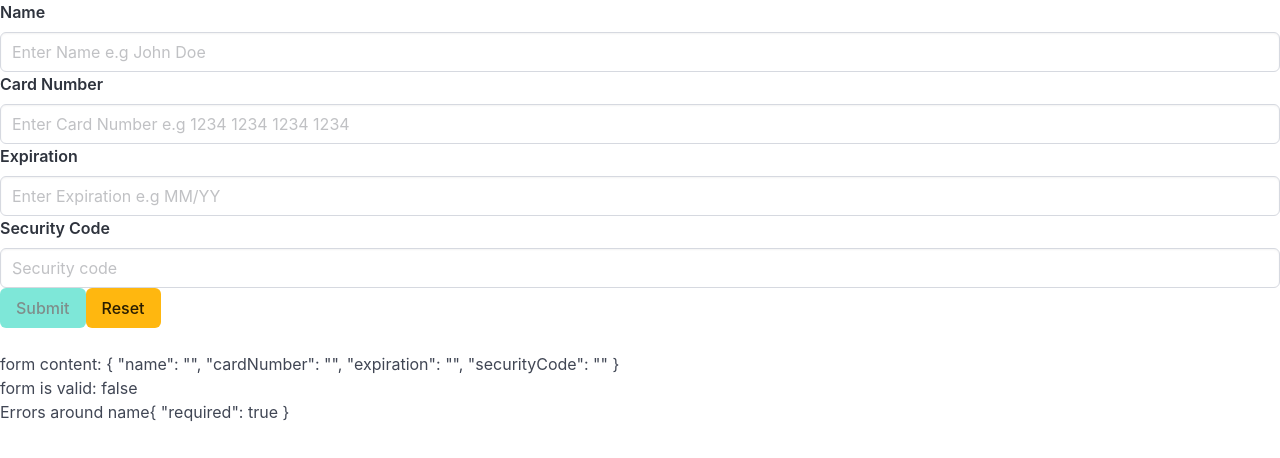
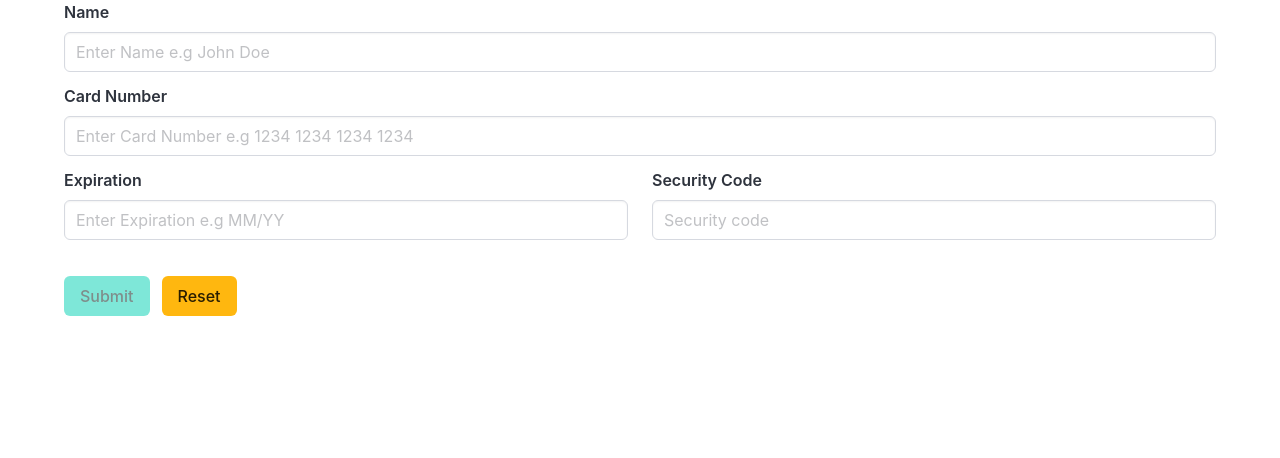
Before and after one commit to fundayluck/creditcard, an Angular app: page / in a window 1280 px wide. Shown: the top 458 px of the page. Built offline with nearby package versions, Linux system fonts and the light colour scheme.

Commit message:
a touch of styling

```diff
--- a/src/app/app.component.html
+++ b/src/app/app.component.html
@@ -1 +1,3 @@
-<app-card-form></app-card-form>
+<div class="container">
+  <app-card-form></app-card-form>
+</div>
--- a/src/app/components/card-form/card-form.component.html
+++ b/src/app/components/card-form/card-form.component.html
@@ -9,26 +9,32 @@
     [control]="cardForm.controls.cardNumber"
     placeholder="Enter Card Number e.g 1234 1234 1234 1234"
   ></app-input>
+  <div class="columns">
+    <div class="column">
       <app-input
         label="Expiration"
         [control]="cardForm.controls.expiration"
         placeholder="Enter Expiration e.g MM/YY"
       ></app-input>
+    </div>
+    <div class="column">
       <app-input
         label="Security Code"
         placeholder="Security code"
         [control]="cardForm.controls.securityCode"
       ></app-input>
-  <button class="button is-primary" [disabled]="cardForm.invalid" type="submit">
+    </div>
+  </div>
+  <div class="buttons">
+    <button
+      class="button is-primary"
+      [disabled]="cardForm.invalid"
+      type="submit"
+    >
       Submit
     </button>
     <button class="button is-warning" type="button" (click)="onResetClick()">
       Reset
     </button>
+  </div>
 </form>
-
-<br />
-
-<div>form content: {{ cardForm.value | json }}</div>
-<div>form is valid: {{ cardForm.valid }}</div>
-<div>Errors around name{{ cardForm.controls.name.errors | json }}</div>
--- a/src/app/shared/input/input.component.css
+++ b/src/app/shared/input/input.component.css
@@ -0,0 +1,3 @@
+.field {
+  margin-bottom: 0.75rem;
+}
```
Lines whose indentation alone changed are shown as unchanged.
